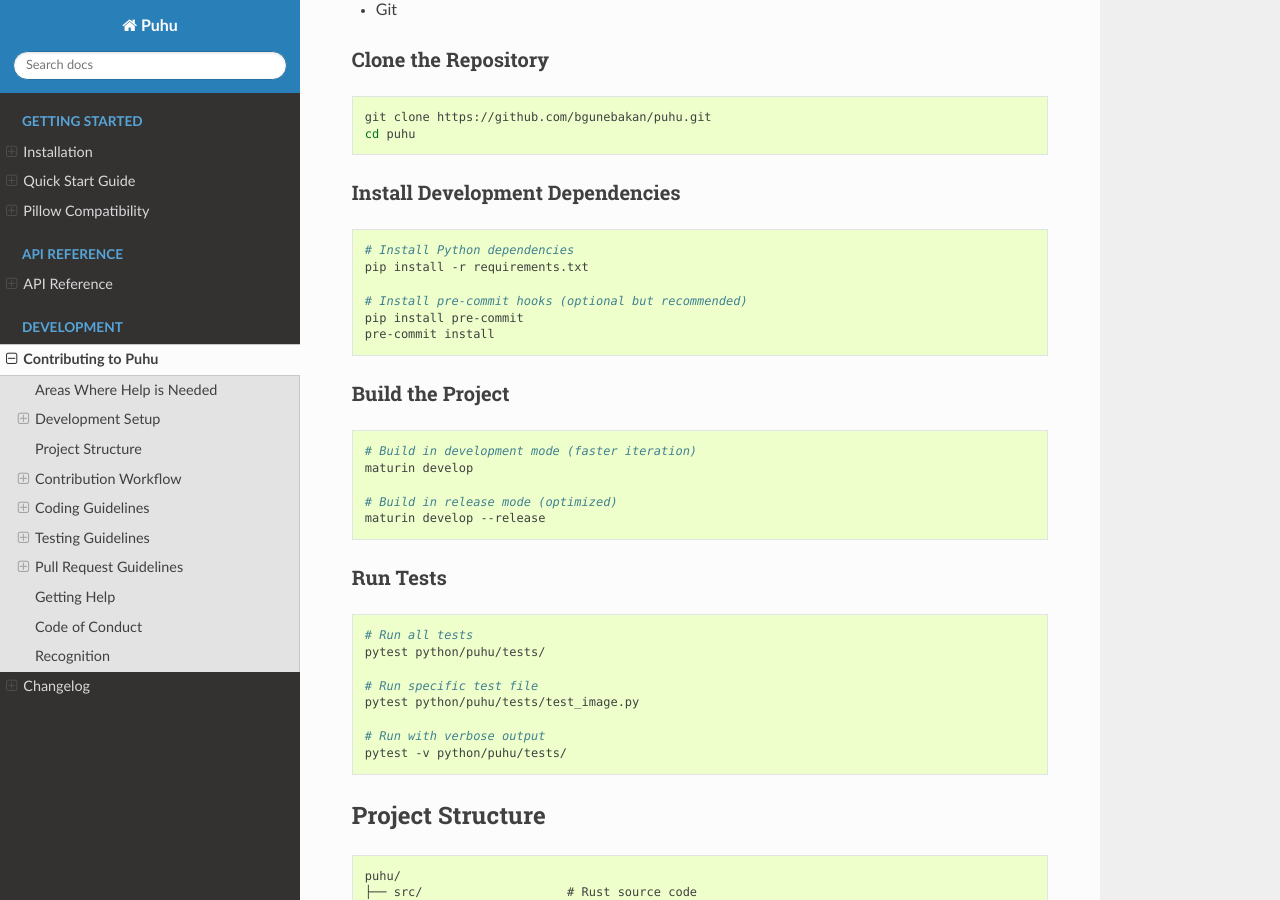
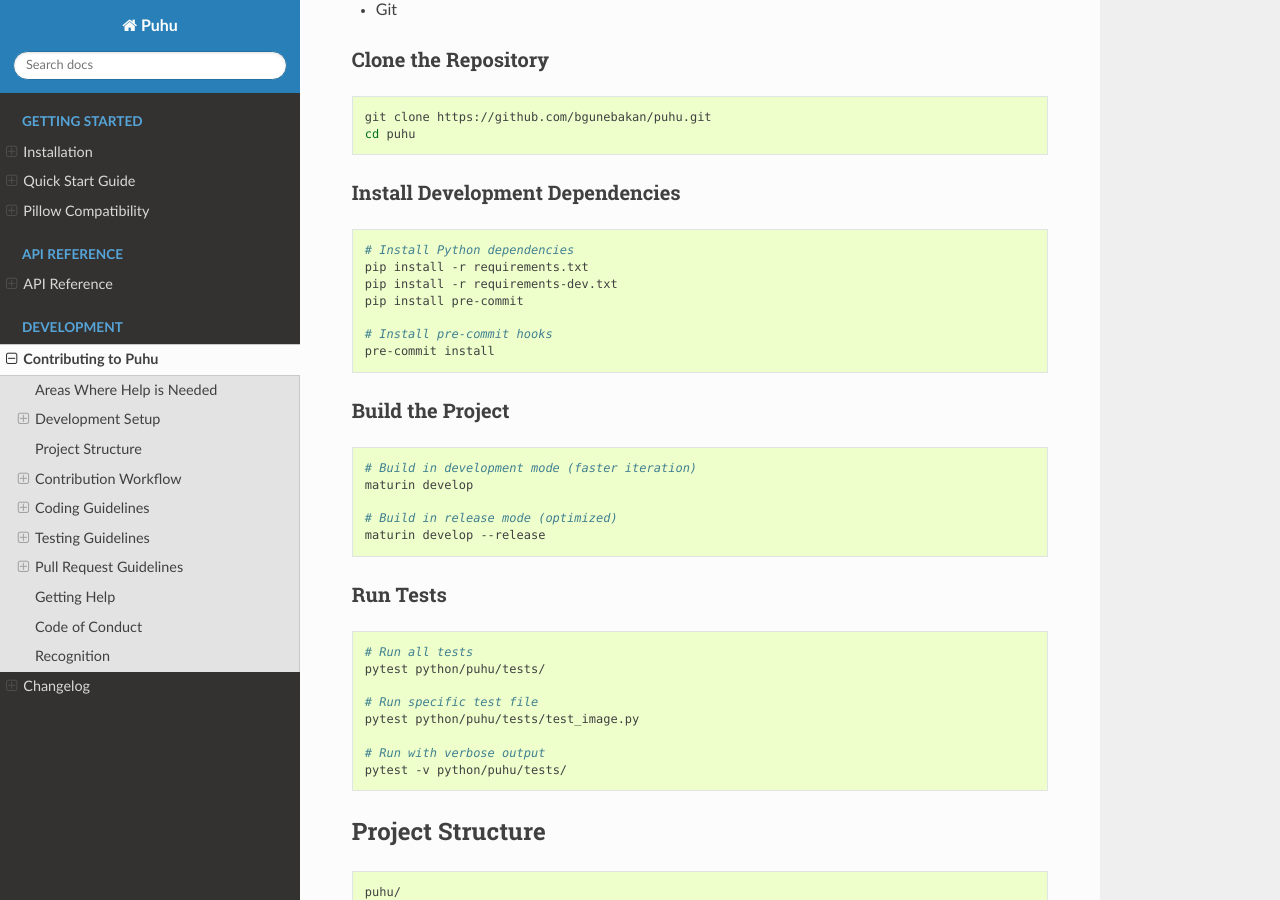
Before and after one commit to bgunebakan/puhu, a Sphinx documentation site: the page built from docs/source/contributing.rst, in a window 1280 px wide and 900 px high, scrolled down 927 px. Built offline with Sphinx 7.4.7 and the Read the Docs theme 3.1.0, drawn with Linux system fonts in a browser that asks for light colours.

```diff
--- a/docs/source/contributing.rst
+++ b/docs/source/contributing.rst
@@ -61,9 +61,10 @@ Install Development Dependencies
 
    # Install Python dependencies
    pip install -r requirements.txt
+   pip install -r requirements-dev.txt
+   pip install pre-commit
 
-   # Install pre-commit hooks (optional but recommended)
-   pip install pre-commit
+   # Install pre-commit hooks
    pre-commit install
 
 Build the Project
```
Also changed, not shown: README.md (+8 -0 lines).
